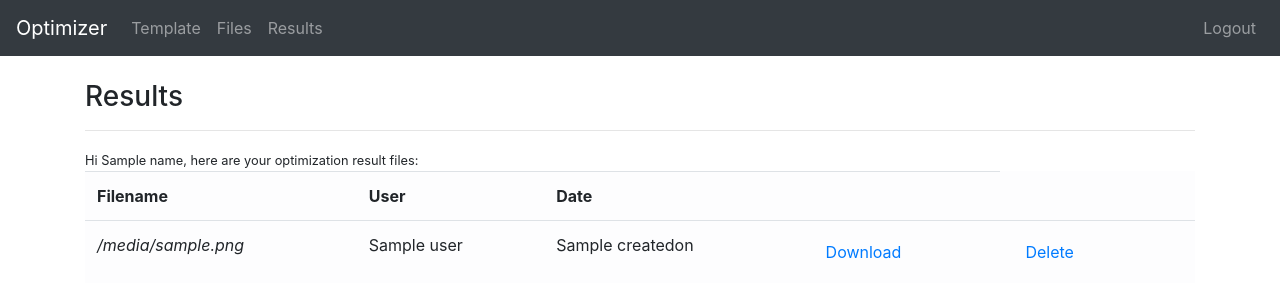
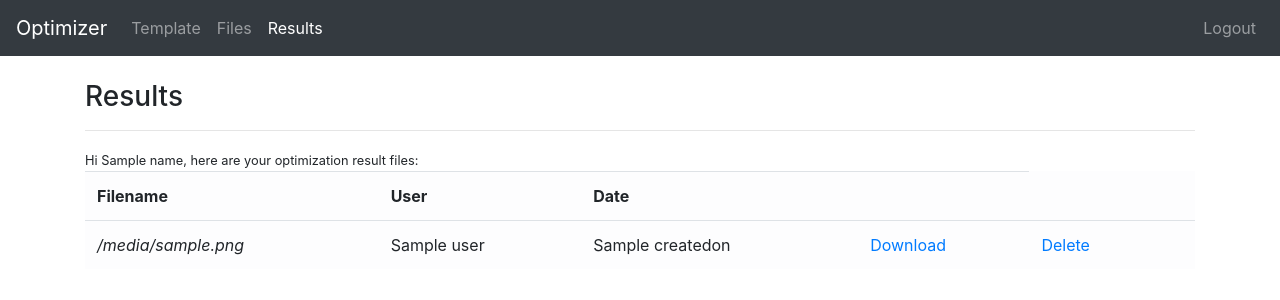
Before and after one commit to ilovecee/ef, a Flask app: template templates/results.html in a window 1280 px wide. Shown: the top 300 px of the page. Run offline with Flask 2, Linux system fonts and the light colour scheme; the visitor is signed in with stand-in values (Sample User, id 1); tables that the repository leaves empty or names only in its code hold one stand-in row (values such as "Sample post"); the template is opened without the code that fills it: most values are stand-ins (such as "Sample title", 1, 10 or a date in 2020); some libraries are stand-ins or nearby versions.

Commit message:
cosmetic improvement
1. Highlight the current page tab
2. Add a spinning icon for optimizing
3. Align the optimize/delete/download button with other table elements.

```diff
--- a/templates/includes/_navbar.html
+++ b/templates/includes/_navbar.html
@@ -1,3 +1,7 @@
+<!DOCTYPE html>
+
+
+
 <nav class="navbar navbar-expand-md navbar-dark bg-dark mb-4">
     <a class="navbar-brand" href="/">Optimizer</a>
     <button class="navbar-toggler" type="button" data-toggle="collapse" data-target="#navbarCollapse" aria-controls="navbarCollapse" aria-expanded="false" aria-label="Toggle navigation">
@@ -10,10 +14,10 @@
           <a class="nav-link" href="/tempfile_download">Template<span class="sr-only">(current)</span></a></li>
         </li>
         <li class="nav-item">
-          <a class="nav-link" href="/files">Files</a>
+          <a id = "files" class="nav-link" href="/files">Files</a>
         </li>
         <li class="nav-item">
-          <a class="nav-link" href="/results">Results</a>
+          <a id = 'results' class="nav-link" href="/results">Results</a>
         </li>
       </ul>
       {% endif %}
@@ -26,6 +30,6 @@
           <li class="nav-item"><a class="nav-link" href="/login">Login</a></li>
 
         {% endif %}
-      </ul>
+       </ul>
     </div>
-  </nav>
+</nav>
--- a/templates/layout.html
+++ b/templates/layout.html
@@ -3,7 +3,9 @@
   <head>
     <meta charset="utf-8">
     <title>Agylytyx Optimizer</title>
+    <link rel="stylesheet" href="https://cdnjs.cloudflare.com/ajax/libs/font-awesome/4.7.0/css/font-awesome.min.css">
     <link rel="stylesheet" href="https://stackpath.bootstrapcdn.com/bootstrap/4.1.0/css/bootstrap.min.css">
+
   </head>
   <body>
     {% include 'includes/_navbar.html' %}
@@ -17,5 +19,6 @@
     <script type="text/javascript">
       CKEDITOR.replace('editor')
     </script>
+
   </body>
 </html>
--- a/templates/results.html
+++ b/templates/results.html
@@ -3,6 +3,12 @@
 {% block body %}
 
  <h3>Results</h3>
+ <script type = 'text/javascript'>
+    window.onload = function (){
+      var x = document.getElementById("results");
+      x.style = "color : white";
+    }
+ </script>
  <hr>
  <small>Hi {{name}}, here are your optimization result files:</small>
 
@@ -19,8 +25,8 @@
             <td align = 'left'><i>{{file.filename}}</i></td>
             <td align = 'left'>{{file.USER}}</td>
             <td align = 'left'>{{file.createdon}}</td>
-            <td><a href='/download_result/{{file.filename}}' class = 'btn btn-default pullright'>Download</a></td>
-            <td><a href='/delete_result/{{file.filename}}' class = 'btn btn-default pullright'>Delete</a></td>
+            <td><a href='/download_result/{{file.filename}}'>Download</a></td>
+            <td><a href='/delete_result/{{file.filename}}'>Delete</a></td>
             <td></td>
         </tr>
 
```
Also changed, not shown: templates/files.html (+20 -2 lines), 1 other file.
